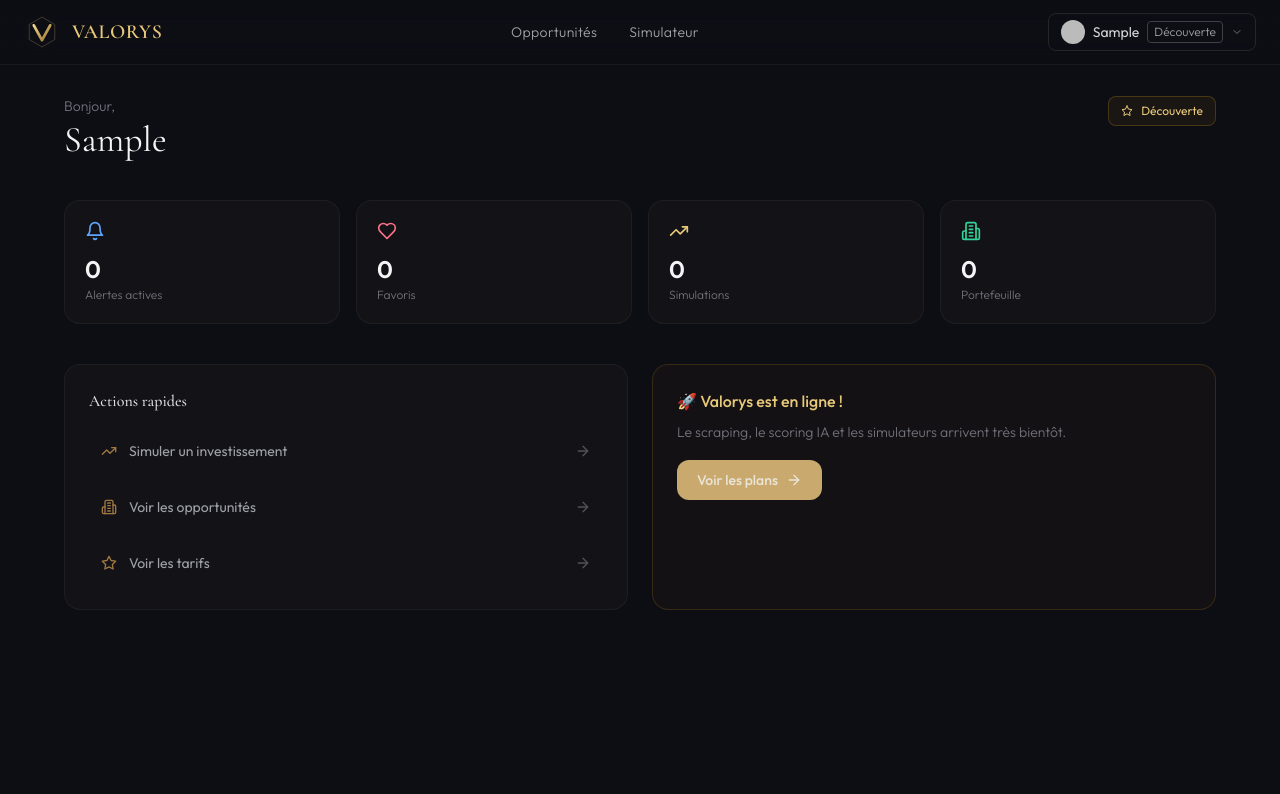
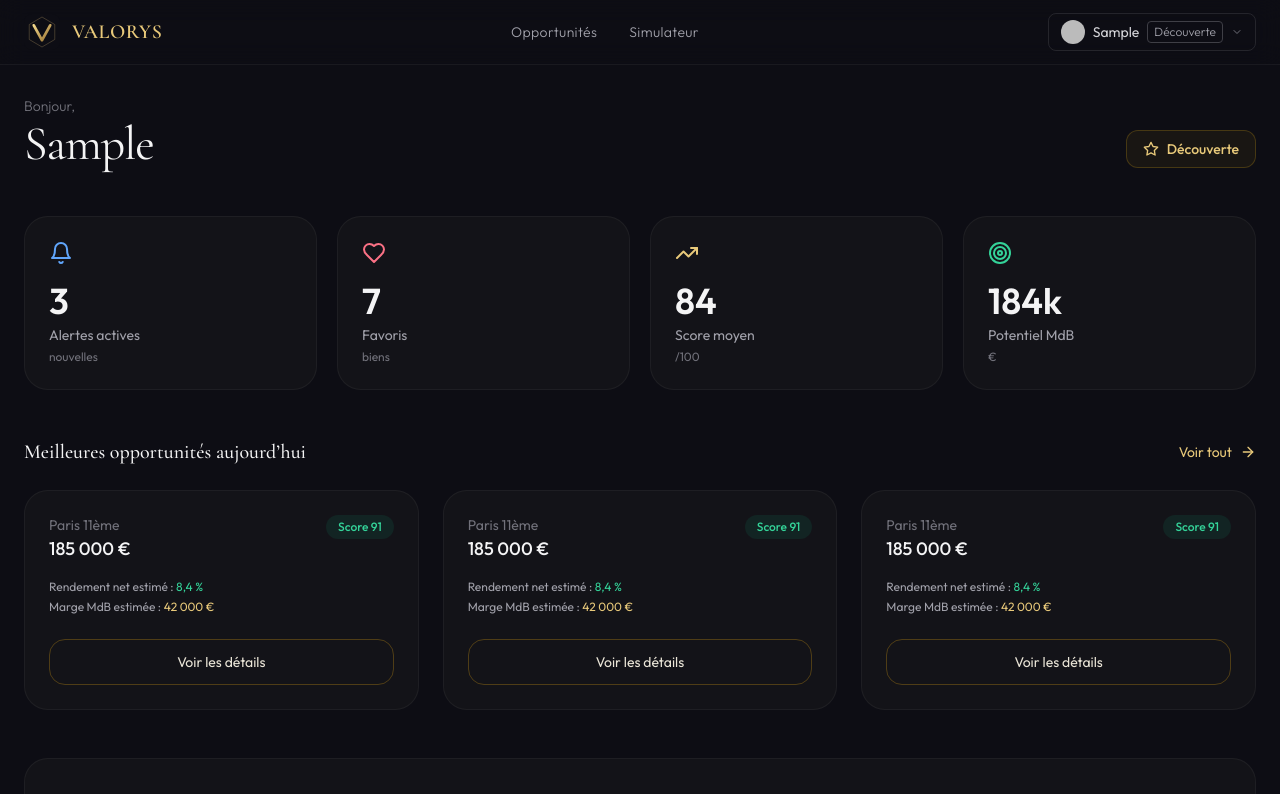
Before and after one commit to pooya75nd/Valorys, a Next.js app: page /dashboard in a window 1280 px wide. Shown: the top 794 px of the page. Built offline with nearby package versions, Linux system fonts and the light colour scheme; no server answers; sample sign-in values are in the browser's storage.

Commit message:
Update page.tsx

```diff
--- a/src/app/dashboard/page.tsx
+++ b/src/app/dashboard/page.tsx
@@ -5,7 +5,7 @@ import { useSession } from 'next-auth/react'
 import { useRouter } from 'next/navigation'
 import { useEffect } from 'react'
 import Link from 'next/link'
-import { Bell, Heart, TrendingUp, Building2, ArrowRight, Star } from 'lucide-react'
+import { Bell, Heart, TrendingUp, Building2, ArrowRight, Star, Target } from 'lucide-react'
 
 export default function DashboardPage() {
   const { data: session, status } = useSession()
@@ -18,7 +18,7 @@ export default function DashboardPage() {
   if (status === 'loading') {
     return (
       <main className="min-h-screen bg-ink-deep flex items-center justify-center">
-        <div className="text-zinc-400">Chargement...</div>
+        <div className="text-zinc-400">Chargement du tableau de bord...</div>
       </main>
     )
   }
@@ -35,71 +35,128 @@ export default function DashboardPage() {
 
   return (
     <main className="min-h-screen bg-ink-deep pt-24 pb-20 px-6">
-      <div className="max-w-6xl mx-auto">
+      <div className="max-w-7xl mx-auto">
 
-        <div className="flex items-start justify-between mb-10">
+        {/* En-tête */}
+        <div className="flex flex-col md:flex-row md:items-end justify-between mb-12">
           <div>
             <p className="text-zinc-500 text-sm font-light mb-1">Bonjour,</p>
-            <h1 className="font-display text-4xl text-zinc-100">
+            <h1 className="font-display text-5xl text-zinc-100 tracking-tight">
               {session.user?.name?.split(' ')[0] ?? 'Investisseur'}
             </h1>
           </div>
-          <div className="flex items-center gap-2 px-3 py-1.5 border border-gold-700/40 rounded-lg bg-gold-700/10">
-            <Star className="w-3 h-3 text-gold-400"/>
-            <span className="text-xs text-gold-400">{planLabels[plan]}</span>
+
+          <div className="flex items-center gap-3 mt-4 md:mt-0">
+            <div className="flex items-center gap-2 px-4 py-2 border border-gold-700/40 rounded-xl bg-gold-700/10">
+              <Star className="w-4 h-4 text-gold-400" />
+              <span className="text-sm text-gold-400 font-medium">{planLabels[plan]}</span>
+            </div>
           </div>
         </div>
 
-        <div className="grid grid-cols-2 md:grid-cols-4 gap-4 mb-10">
+        {/* Statistiques rapides */}
+        <div className="grid grid-cols-2 md:grid-cols-4 gap-5 mb-12">
           {[
-            { icon: Bell, label: 'Alertes actives', value: 0, href: '/dashboard/alertes', color: 'text-blue-400' },
-            { icon: Heart, label: 'Favoris', value: 0, href: '/dashboard/favoris', color: 'text-rose-400' },
-            { icon: TrendingUp, label: 'Simulations', value: 0, href: '/simulateur', color: 'text-gold-400' },
-            { icon: Building2, label: 'Portefeuille', value: 0, href: '/dashboard/portefeuille', color: 'text-emerald-400' },
-          ].map(({ icon: Icon, label, value, href, color }) => (
+            {
+              icon: Bell,
+              label: 'Alertes actives',
+              value: '3',
+              unit: 'nouvelles',
+              color: 'text-blue-400',
+              href: '/dashboard/alertes'
+            },
+            {
+              icon: Heart,
+              label: 'Favoris',
+              value: '7',
+              unit: 'biens',
+              color: 'text-rose-400',
+              href: '/dashboard/favoris'
+            },
+            {
+              icon: TrendingUp,
+              label: 'Score moyen',
+              value: '84',
+              unit: '/100',
+              color: 'text-gold-400',
+              href: '/opportunites'
+            },
+            {
+              icon: Target,
+              label: 'Potentiel MdB',
+              value: '184k',
+              unit: '€',
+              color: 'text-emerald-400',
+              href: '/simulateur'
+            },
+          ].map(({ icon: Icon, label, value, unit, color, href }) => (
             <Link key={href} href={href}
-              className="p-5 bg-zinc-900/50 border border-white/5 rounded-2xl hover:border-gold-700/30 transition-all">
-              <Icon className={`w-5 h-5 ${color} mb-3`}/>
-              <div className="text-2xl font-semibold text-zinc-100 mb-0.5">{value}</div>
-              <div className="text-xs text-zinc-500 font-light">{label}</div>
+              className="group p-6 bg-zinc-900/60 border border-white/5 rounded-3xl hover:border-gold-700/40 transition-all duration-300">
+              <Icon className={`w-6 h-6 ${color} mb-4`} />
+              <div className="text-4xl font-semibold text-zinc-100 mb-1">{value}</div>
+              <div className="text-sm text-zinc-400">{label}</div>
+              <div className="text-xs text-zinc-500 mt-1">{unit}</div>
             </Link>
           ))}
         </div>
 
-        <div className="grid md:grid-cols-2 gap-6">
-          <div className="p-6 bg-zinc-900/50 border border-white/5 rounded-2xl">
-            <h2 className="text-zinc-200 font-medium mb-4">Actions rapides</h2>
-            <div className="space-y-3">
-              {[
-                { label: 'Simuler un investissement', href: '/simulateur', icon: TrendingUp },
-                { label: 'Voir les opportunités', href: '/opportunites', icon: Building2 },
-                { label: 'Voir les tarifs', href: '/pricing', icon: Star },
-              ].map(({ label, href, icon: Icon }) => (
-                <Link key={href} href={href}
-                  className="flex items-center justify-between p-3 rounded-xl hover:bg-white/5 transition-colors group">
-                  <div className="flex items-center gap-3">
-                    <Icon className="w-4 h-4 text-gold-600"/>
-                    <span className="text-sm text-zinc-400 group-hover:text-zinc-200 transition-colors">{label}</span>
-                  </div>
-                  <ArrowRight className="w-4 h-4 text-zinc-600 group-hover:text-gold-400 transition-colors"/>
-                </Link>
-              ))}
-            </div>
+        {/* Meilleures opportunités du jour */}
+        <div className="mb-12">
+          <div className="flex items-center justify-between mb-6">
+            <h2 className="text-xl font-medium text-zinc-100">Meilleures opportunités aujourd’hui</h2>
+            <Link href="/opportunites" className="text-sm text-gold-400 hover:text-gold-300 flex items-center gap-2">
+              Voir tout <ArrowRight className="w-4 h-4" />
+            </Link>
           </div>
 
-          <div className="p-6 rounded-2xl border border-gold-700/30 bg-gold-700/5">
-            <p className="text-gold-400 font-medium mb-2">🚀 Valorys est en ligne !</p>
-            <p className="text-zinc-500 text-sm font-light mb-4 leading-relaxed">
-              Le scraping, le scoring IA et les simulateurs arrivent très bientôt.
-            </p>
-            <Link href="/pricing"
-              className="inline-flex items-center gap-2 px-5 py-2.5 bg-gold-500 hover:bg-gold-400 text-ink-deep text-sm font-medium rounded-xl transition-colors">
-              Voir les plans
-              <ArrowRight className="w-4 h-4"/>
-            </Link>
+          <div className="grid md:grid-cols-3 gap-6">
+            {/* Cartes placeholder - on les remplira plus tard avec de vraies données */}
+            {[1, 2, 3].map((i) => (
+              <div key={i} className="bg-zinc-900/60 border border-white/5 rounded-3xl p-6 hover:border-gold-700/30 transition-all">
+                <div className="flex justify-between items-start mb-4">
+                  <div>
+                    <p className="text-sm text-zinc-500">Paris 11ème</p>
+                    <p className="text-lg font-medium text-zinc-100">185 000 €</p>
+                  </div>
+                  <div className="px-3 py-1 bg-emerald-500/10 text-emerald-400 text-xs font-medium rounded-full">
+                    Score 91
+                  </div>
+                </div>
+                <div className="text-xs text-zinc-400 space-y-1">
+                  <p>Rendement net estimé : <span className="text-emerald-400">8,4 %</span></p>
+                  <p>Marge MdB estimée : <span className="text-gold-400">42 000 €</span></p>
+                </div>
+                <Link href={`/opportunites/${i}`}
+                  className="mt-6 block text-center py-3 text-sm border border-gold-700/50 hover:bg-gold-700/10 rounded-2xl transition-colors">
+                  Voir les détails
+                </Link>
+              </div>
+            ))}
           </div>
         </div>
 
+        {/* Actions rapides */}
+        <div className="p-8 bg-zinc-900/60 border border-white/5 rounded-3xl">
+          <h2 className="text-xl font-medium text-zinc-100 mb-6">Actions rapides</h2>
+          <div className="grid md:grid-cols-3 gap-4">
+            {[
+              { label: 'Lancer une simulation', href: '/simulateur', icon: TrendingUp },
+              { label: 'Parcourir les opportunités', href: '/opportunites', icon: Building2 },
+              { label: 'Gérer mes alertes', href: '/dashboard/alertes', icon: Bell },
+            ].map(({ label, href, icon: Icon }) => (
+              <Link key={href} href={href}
+                className="flex items-center justify-between p-5 rounded-2xl border border-white/5 hover:border-gold-700/40 group transition-all">
+                <div className="flex items-center gap-4">
+                  <div className="w-10 h-10 rounded-2xl bg-zinc-800 flex items-center justify-center">
+                    <Icon className="w-5 h-5 text-gold-400" />
+                  </div>
+                  <span className="text-zinc-300 group-hover:text-white transition-colors">{label}</span>
+                </div>
+                <ArrowRight className="w-5 h-5 text-zinc-500 group-hover:text-gold-400 transition-colors" />
+              </Link>
+            ))}
+          </div>
+        </div>
       </div>
     </main>
   )
```
